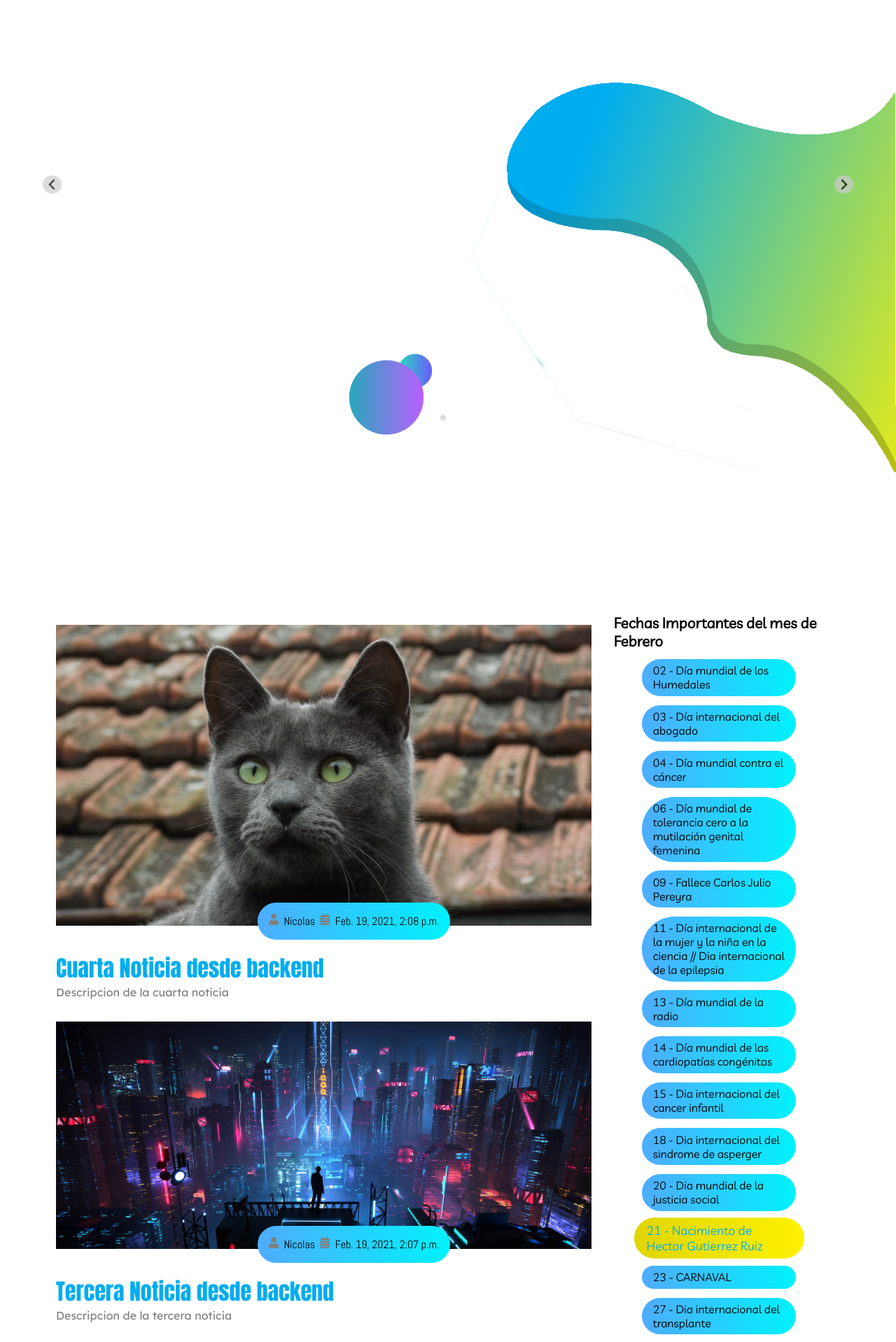
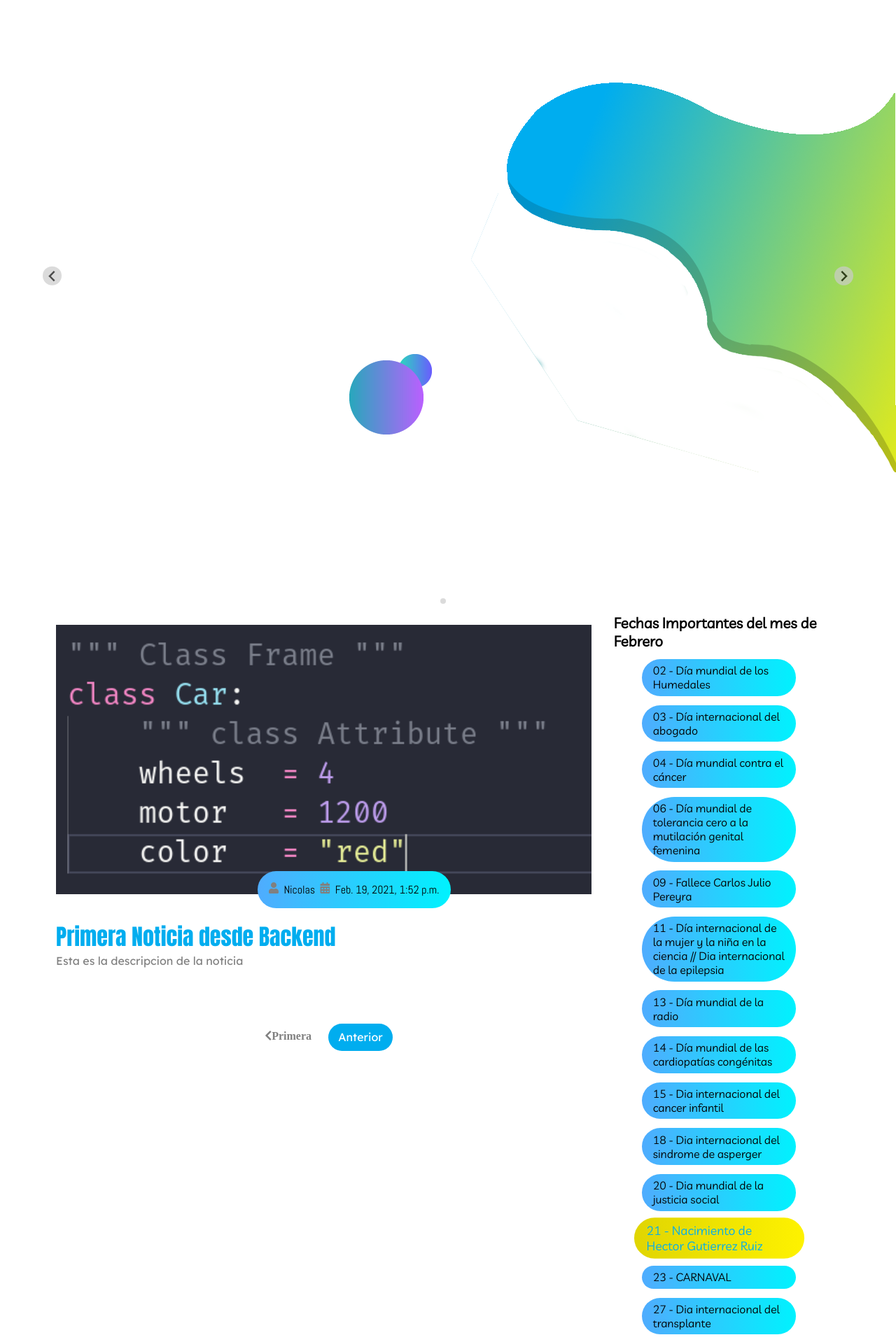
Before and after one commit to nikolasribeiro/pagina-jovenes-40, a Django app: page /?page=2 in a window 1280 px wide. Shown: the part 1233-3151 px from the top of the page at 70% size. Run offline with Django 3.2, Linux system fonts and the light colour scheme; data comes from the database, SQL or seed files in the repository; both versions use the stored data as it was after the commit; some libraries are stand-ins or nearby versions.

Commit message:
borrado de imagenes innecesarias y detail view para noticias de la pagina principal

```diff
--- a/blog/models.py
+++ b/blog/models.py
@@ -10,13 +10,13 @@ class Blog(models.Model):
     titulo_blog = models.CharField(
         verbose_name="Titulo del blog",
         default="",
-        max_length=200
+        max_length=30
     )
 
     subtitulo_blog = models.CharField(
         verbose_name="Subtitulo del blog (Este campo puede estar vacio)",
         default="",
-        max_length=300,
+        max_length=50,
     )
 
     imagen_blog = models.URLField(
--- a/blog/templates/blog/blog.html
+++ b/blog/templates/blog/blog.html
@@ -18,7 +18,7 @@
                         <img src="{{ blog.imagen_blog }}" class="background-imagen">
                     </div>
                     <div class="detalles-publicacion">
-                        <a href="#" class="autor"><i class="fas fa-user"></i>{{ blog.autor|capfirst }}</a>
+                        <a href="#" class="autor"><i class="fas fa-user"></i>{{ blog.autor.first_name|capfirst }} {{ blog.autor.last_name|capfirst }}</a>
                         <span class="date"><i class="fas fa-calendar-alt"></i>{{ blog.fecha_publicacion }}</span>
                     </div>
                 </div>
--- a/main/models.py
+++ b/main/models.py
@@ -15,7 +15,10 @@ class Noticias(models.Model):
         populate_from='titulo',
     )
 
-    imagen = models.ImageField(upload_to="static/img/main")
+    imagen = models.ImageField(
+        upload_to="static/img/main",
+        verbose_name="Imagen (1600x900px)"
+    )
 
     descripcion = models.TextField(
         verbose_name="Descripcion de la noticia",
--- a/main/templates/main/index.html
+++ b/main/templates/main/index.html
@@ -23,65 +23,21 @@
         <section>
             <div class="blog">
                 <div class="container">
-
                     <div class="splide">
                         <div class="splide__track blog-post">
+                            <ul class="splide__list">
 
-                            <ul class="splide__list">
-                                <!-- Slider items -->
-                                <li class="splide__slide blog-content">
-                                    <img src="{% static 'assets/Blog-post/blog1.png' %}" alt="" srcset="">
-                                    <div class="titulo-blog">
-                                        <h3>Titulo del blog</h3>
-                                        <button class="btn btn-blog">Leer Mas</button>
-                                        <span>7 de Febrero de 2021 a las 16:18 by Nicolas</span>
-                                    </div>
-                                </li>
-
-                                <li class="splide__slide blog-content">
-                                    <img src="{% static 'assets/Blog-post/blog2.png' %}" alt="" srcset="">
-                                    <div class="titulo-blog">
-                                        <h3>Titulo del blog</h3>
-                                        <button class="btn btn-blog">Leer Mas</button>
-                                        <span>7 de Febrero de 2021 a las 16:18 by Nicolas</span>
-                                    </div>
-                                </li>
-
-                                <li class="splide__slide blog-content">
-                                    <img src="{% static 'assets/Blog-post/blog3.png' %}" alt="" srcset="">
-                                    <div class="titulo-blog">
-                                        <h3>Titulo del blog</h3>
-                                        <button class="btn btn-blog">Leer Mas</button>
-                                        <span>7 de Febrero de 2021 a las 16:18 by Nicolas</span>
-                                    </div>
-                                </li>
-
-                                <li class="splide__slide blog-content">
-                                    <img src="{% static 'assets/Blog-post/blog4.png' %}" alt="" srcset="">
-                                    <div class="titulo-blog">
-                                        <h3>Titulo del blog</h3>
-                                        <button class="btn btn-blog">Leer Mas</button>
-                                        <span>7 de Febrero de 2021 a las 16:18 by Nicolas</span>
-                                    </div>
-                                </li>
-
-                                <li class="splide__slide blog-content">
-                                    <img src="{% static 'assets/Blog-post/blog1.png' %}" alt="" srcset="">
-                                    <div class="titulo-blog">
-                                        <h3>Titulo del blog</h3>
-                                        <button class="btn btn-blog">Leer Mas</button>
-                                        <span>7 de Febrero de 2021 a las 16:18 by Nicolas</span>
-                                    </div>
-                                </li>
-
-                                <li class="splide__slide blog-content">
-                                    <img src="{% static 'assets/Blog-post/blog2.png' %}" alt="" srcset="">
-                                    <div class="titulo-blog">
-                                        <h3>Titulo del blog</h3>
-                                        <button class="btn btn-blog">Leer Mas</button>
-                                        <span>7 de Febrero de 2021 a las 16:18 by Nicolas</span>
-                                    </div>
-                                </li>
+                                {% for noticia in noticias %}
+                                    <!-- Slider items -->
+                                    <li class="splide__slide blog-content">
+                                        <img src="{{noticia.imagen.url}}">
+                                        <div class="titulo-blog">
+                                            <h3>{{noticia.titulo}}</h3>
+                                            <a class="btn btn-blog" href="{% url 'detalle-noticia' noticia.slug %}">Leer Mas</a>
+                                            <span>{{noticia.fecha}}</span>
+                                        </div>
+                                    </li>
+                                {% endfor %}
 
 
                             </ul>
@@ -99,7 +55,7 @@
             <div class="contenido-sitio">
                 <div class="posts">
 
-                    {% for noticia in noticias %}
+                    {% for noticia in page_obj %}
                         <div class="post-contenido">
                             <div class="post-imagen">
                                 <div>
@@ -120,6 +76,17 @@
                     {% endfor %}
 
                     <div class="pagination flex-row">
+                        {% if page_obj.has_previous %}
+                            <a href="?page=1"><i class="fas fa-chevron-left">Primera</i></a>
+                            <a href="?page={{ page_obj.previous_page_number }}" class="page">Anterior</a>
+                        {% endif %}
+
+                        {% if page_obj.has_next %}
+                            <a href="?page={{ page_obj.next_page_number }}" class="page">Siguiente</a>
+                            <a href="?page={{ page_obj.paginator.num_pages }}"><i class="fas fa-chevron-right"></i></a>
+                        {% endif %}
+
+                        <!--
                         <a href="#"><i class="fas fa-chevron-left"></i></a>
 
                         <a href="#" class="page">1</a>
@@ -127,6 +94,7 @@
                         <a href="#" class="page">3</a>
 
                         <a href="#"><i class="fas fa-chevron-right"></i></a>
+                        -->
                     </div>
                 </div>
 
--- a/main/views.py
+++ b/main/views.py
@@ -1,5 +1,7 @@
+from django.core.paginator import Paginator
 from django.shortcuts import render
 from .models import *
+import random
 
 # Create your views here.
 def home(request):
@@ -24,13 +26,21 @@ def home(request):
     # Obtenemos las noticias
     noticias = Noticias.objects.all().order_by('-fecha')
 
+    #Paginacion
+    paginator = Paginator(noticias, 3)
+
+    # Obtenemos el numero de paginas
+    page_number = request.GET.get('page')
+
+    page_obj = paginator.get_page(page_number)
 
     # Contexto
     context = {
         "fechas":fechas,
         "verificador":verificador,
         "mes":mes_model,
-        "noticias":noticias
+        "noticias":noticias,
+        "page_obj":page_obj
     }
 
     return render(request, 'main/index.html', context)
--- a/static/css/index.css
+++ b/static/css/index.css
@@ -53,7 +53,7 @@ main .blog .blog-content{
     width: 80%;
     margin: 5rem 1rem;
     box-shadow: 0 15px 20px lightgray;
-    padding: 1rem;
+    padding: 10rem;
     background: rgba(255, 255, 255, 0.5);
     border-radius: 40px 0px 40px 0px;
 }
@@ -64,7 +64,7 @@ main .blog .titulo-blog{
 
 main .blog-content .btn-blog{
     padding: .4rem 3rem;
-    background-image: var(--gradiente-amarillo);
+    /*background-image: var(--gradiente-amarillo);*/
     color: var(--secundario);
     margin: .5rem;
     border-radius: 20px 0px 20px 0px;
```
Also changed, not shown: blog/migrations/0005_auto_20210219_1738.py (added), db.sqlite3, main/migrations/0008_auto_20210220_2237.py (added), static/img/main/4f092e13866ce8eaa3344242633a260d_R95TmmI.jpg (added), static/img/main/instance.png (added), static/img/main/leon.jpeg (added).
